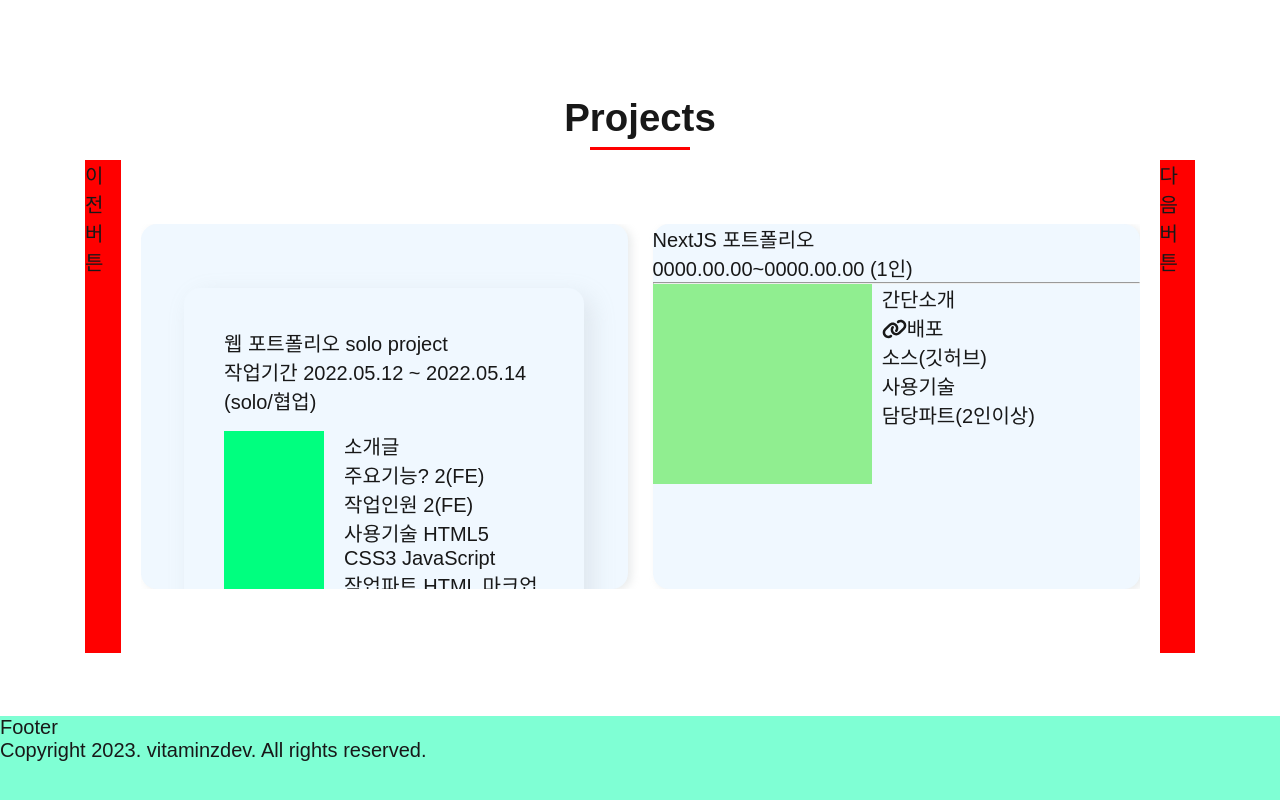
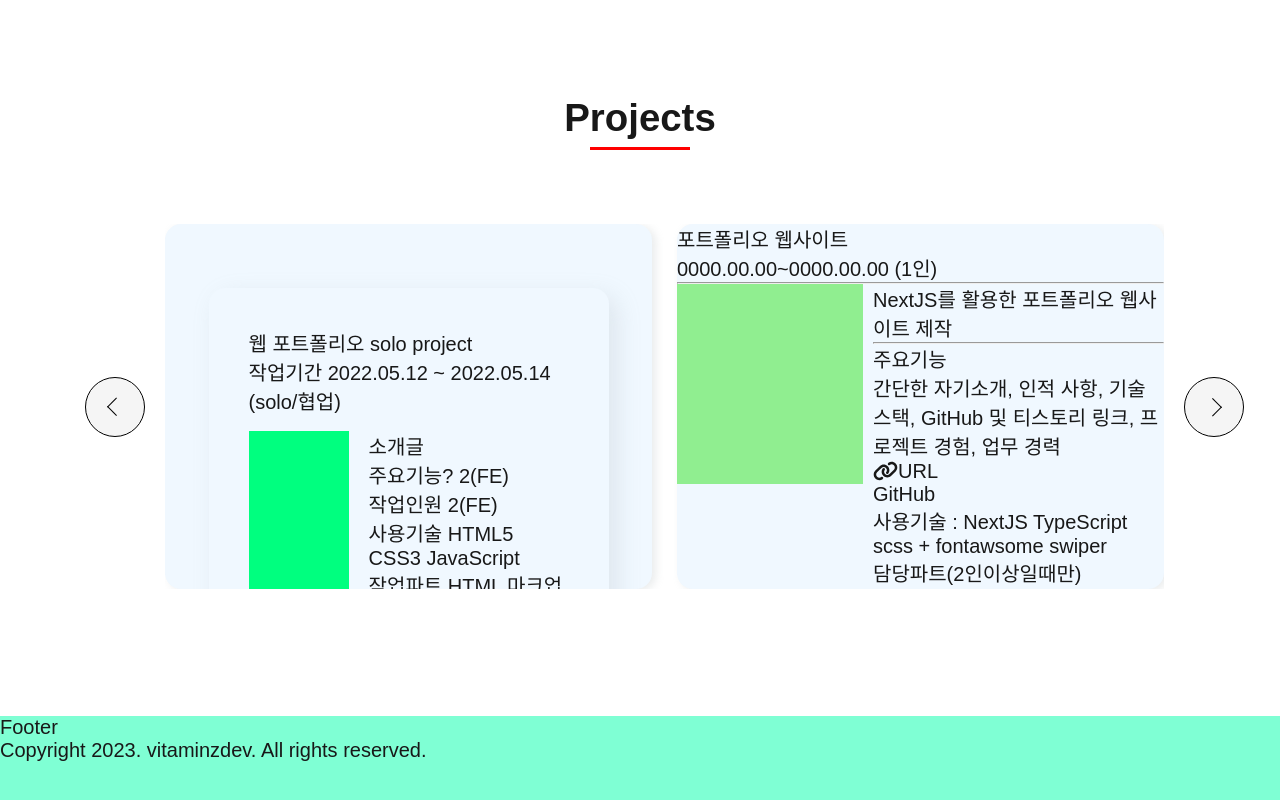
Before and after one commit to vitaZ-dev/portfolio, a Next.js app: page / in a window 1280 px wide. Shown: the part 2164-2964 px from the top of the page. Built offline with nearby package versions, Linux system fonts and the light colour scheme; a web font is replaced by a local one.

Commit message:
feat: projects 파트 swiper...
- 넣을 내용 정리
- 레이아웃 정리 작업 중

```diff
--- a/components/projects/Swipertest.tsx
+++ b/components/projects/Swipertest.tsx
@@ -10,7 +10,9 @@ const SwiperTest = () => {
   return (
     <>
       <>
-        <div className="swiper-prev-btn">이전버튼</div>
+        <div className="swiper-btn-wrap">
+          <div className="swiper-prev-btn"></div>
+        </div>
         <Swiper
           id="item-swiper"
           navigation={{
@@ -53,7 +55,7 @@ const SwiperTest = () => {
             </div>
           </SwiperSlide>
           <SwiperSlide>
-            <div>NextJS 포트폴리오</div>
+            <div>포트폴리오 웹사이트</div>
             <div>0000.00.00~0000.00.00 (1인)</div>
             <hr />
             <div style={{ display: 'flex' }}>
@@ -63,14 +65,22 @@ const SwiperTest = () => {
               ></div>
               <div>
                 <ul>
-                  <li>간단소개</li>
+                  <li>
+                    NextJS를 활용한 포트폴리오 웹사이트 제작
+                    <hr />
+                  </li>
+                  <li>
+                    주요기능
+                    <br />
+                    간단한 자기소개, 인적 사항, 기술 스택, GitHub 및 티스토리 링크, 프로젝트 경험, 업무 경력
+                  </li>
                   <li>
                     <FontAwesomeIcon icon={faLink} />
-                    배포
+                    URL
                   </li>
-                  <li>소스(깃허브)</li>
-                  <li>사용기술</li>
-                  <li>담당파트(2인이상)</li>
+                  <li>GitHub</li>
+                  <li>사용기술 : NextJS TypeScript scss + fontawsome swiper</li>
+                  <li>담당파트(2인이상일때만)</li>
                 </ul>
               </div>
             </div>
@@ -83,7 +93,9 @@ const SwiperTest = () => {
           <SwiperSlide>Slide 8</SwiperSlide>
           <SwiperSlide>Slide 9</SwiperSlide>
         </Swiper>
-        <div className="swiper-next-btn">다음버튼</div>
+        <div className="swiper-btn-wrap">
+          <div className="swiper-next-btn"></div>
+        </div>
       </>
     </>
   );
--- a/styles/layout/_projects.scss
+++ b/styles/layout/_projects.scss
@@ -29,7 +29,7 @@
   }
 }
 
-@media (max-width: 1024px){
+@media (max-width: 1024px) {
   #projects {
     .section-contents {
       .project-item {
@@ -54,10 +54,35 @@
     border-radius: 16px;
     background-color: aliceblue;
     box-shadow: 4px 2px 8px 0px rgba(149, 160, 165, 0.2);
+    cursor: pointer;
   }
 }
-.swiper-prev-btn,
-.swiper-next-btn {
-  background-color: red;
-  cursor: pointer;
+.swiper-btn-wrap {
+  display: flex;
+  justify-content: center;
+  align-items: center;
+  .swiper-prev-btn,
+  .swiper-next-btn {
+    position: relative;
+    width: 60px;
+    height: 60px;
+    border: 1px solid #000;
+    border-radius: 50%;
+    background-color: whitesmoke;
+    cursor: pointer;
+    &::after {
+      content: '';
+      position: absolute;
+      width: 20%;
+      height: 20%;
+      border-top: 1px solid #000;
+      border-right: 1px solid #000;
+      top: 50%;
+      left: 50%;
+      transform: translate(-60%, -50%) rotate(45deg);
+    }
+  }
+  .swiper-prev-btn::after {
+    transform: translate(-40%, -50%) rotate(-135deg);
+  }
 }
```
